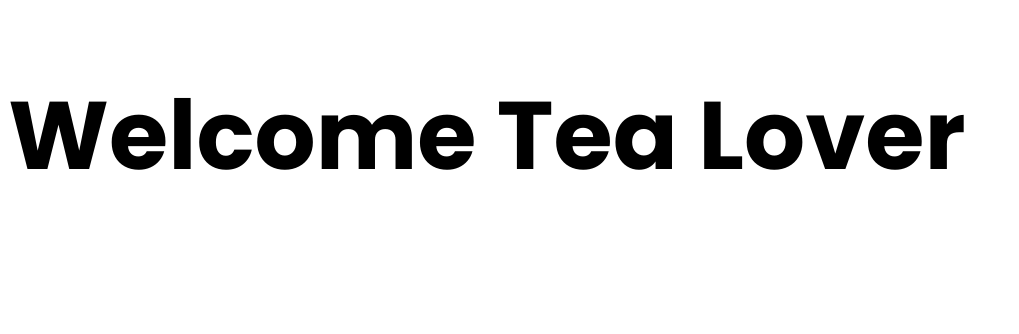
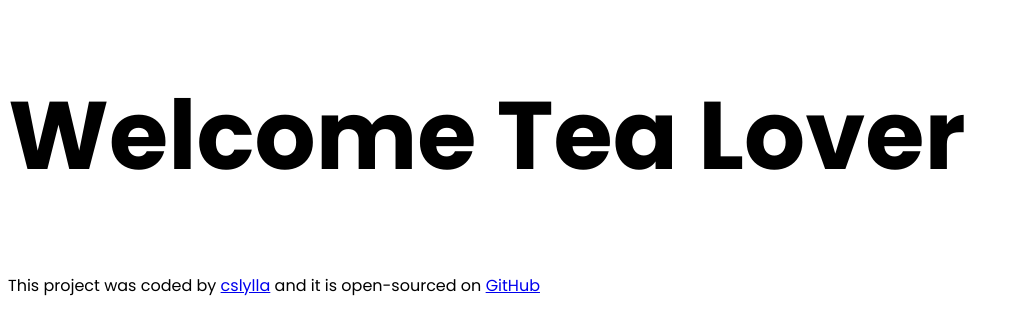
Before and after one commit to cslylla/tea-lover-landing-page, a plain HTML site: page index.html in a window 1280 px wide. Shown: the whole page, without its empty margins (0-1019 px from the left). Drawn offline with Linux system fonts and the light colour scheme.

Commit message:
Add link to GitHub

```diff
--- a/index.html
+++ b/index.html
@@ -17,6 +17,7 @@
 </head>
 <body>
     <h1>Welcome Tea Lover</h1>
+    <footer>This project was coded by <a href="https://www.linkedin.com/in/lilla-csanaky-a850a617/" target="_blank" rel="noopener noreferrer">cslylla</a> and it is open-sourced on <a href="https://github.com/cslylla/tea-lover-landing-page" target="_blank" rel="noopener noreferrer">GitHub</a></footer>
 </body>
 <script src="/src/index.js"></script>
 </html>
--- a/src/styles.css
+++ b/src/styles.css
@@ -1,3 +1,8 @@
+body,
+html {
+  font-family: "Poppins", sans-serif;
+}
+
 h1 {
   font-family: "Poppins", sans-serif;
   font-style: normal;
```
